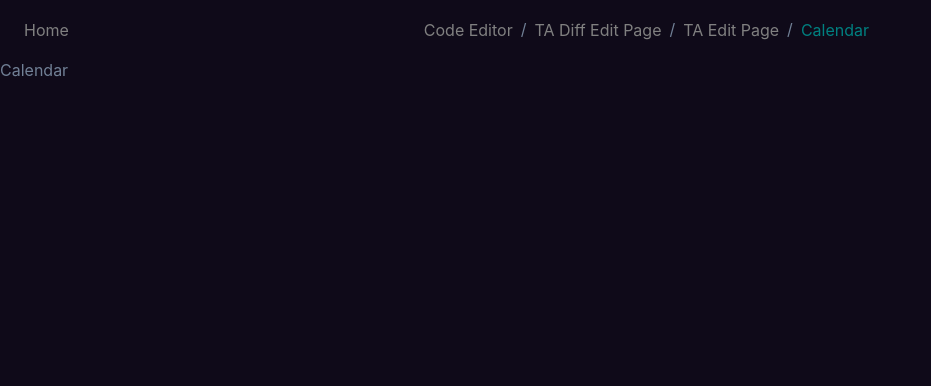
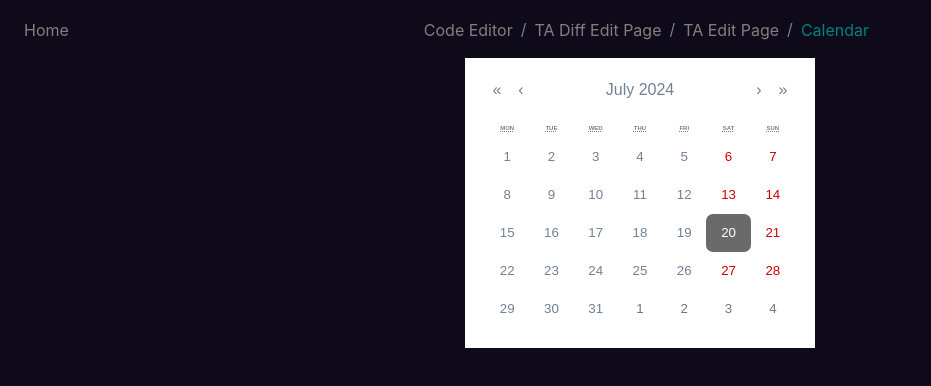
Before and after one commit to CWDll/monaco_prac, a React (Vite) app: page /calendar in a window 1280 px wide. Shown: the top 386 px of the page, without its empty margins (0-931 px from the left). Built offline with nearby package versions, Linux system fonts and the light colour scheme.

Commit message:
[Feat] style custom 적용한 calendar생성

```diff
--- a/package.json
+++ b/package.json
@@ -20,6 +20,7 @@
     "axios": "^1.7.2",
     "frame": "^1.0.0-alpha.2",
     "react": "^18.3.1",
+    "react-calendar": "^5.0.0",
     "react-dom": "^18.3.1",
     "react-icons": "^5.2.1",
     "react-router-dom": "^6.24.1",
--- /dev/null
+++ b/src/components/Calendar/MyCalendar.tsx
@@ -0,0 +1,20 @@
+import { useState } from "react";
+import * as S from "./style";
+
+const MyCalendar = () => {
+  // useState 훅의 초기값으로 현재 날짜를 넣어줌
+  const [today, setToday] = useState(new Date());
+
+  // onChange 이벤트에 넣어줘서 날짜가 지날 때마다 today값이 업데이트 되도록 구현
+  const onChangeToday = () => {
+    setToday(today);
+  };
+
+  return (
+    <S.CalendarBox>
+      <S.StyleCalendar locale="en" onChange={onChangeToday} value={today} />
+    </S.CalendarBox>
+  );
+};
+
+export default MyCalendar;
--- /dev/null
+++ b/src/components/Calendar/style.ts
@@ -0,0 +1,71 @@
+import { styled } from "styled-components";
+import Calendar from "react-calendar";
+import "react-calendar/dist/Calendar.css";
+
+export const CalendarBox = styled.div`
+  display: flex;
+  align-items: center;
+  justify-content: center;
+`;
+
+export const StyleCalendar = styled(Calendar)`
+  max-width: 100%;
+  border: none;
+  margin-bottom: 15px;
+  padding: 20px;
+
+  .react-calendar__navigation {
+    display: flex;
+    height: 24px;
+    margin-bottom: 1em;
+  }
+
+  .react-calendar__navigation button {
+    min-width: 24px;
+    background-color: none;
+  }
+
+  .react-calendar__navigation button:disabled {
+    background-color: #e8e8e8;
+  }
+
+  .react-calendar__navigation button:enabled:hover,
+  .react-calendar__navigation button:enabled:focus {
+    background-color: #e8e8e8;
+  }
+
+  .react-calendar__month-view__weekdays {
+    text-align: center;
+    text-transform: uppercase;
+    font-weight: bold;
+    font-size: 0.15em;
+  }
+
+  .react-calendar__year-view .react-calendar__tile,
+  .react-calendar__decade-view .react-calendar__tile,
+  .react-calendar__century-view .react-calendar__tile {
+    padding: 1.2em 0.5em;
+  }
+
+  .react-calendar__tile--hasActive {
+    color: #ffffff;
+    background-color: #797979;
+    border-radius: 5px;
+  }
+
+  .react-calendar__tile--hasActive:enabled:hover,
+  .react-calendar__tile--hasActive:enabled:focus {
+    background-color: #797979;
+  }
+
+  .react-calendar__tile--active {
+    color: #ffffff;
+    background-color: #6a6a6a;
+    border-radius: 7px;
+  }
+
+  .react-calendar__tile--active:enabled:hover,
+  .react-calendar__tile--active:enabled:focus {
+    background-color: #6a6a6a;
+  }
+`;
--- a/src/pages/Calendar.tsx
+++ b/src/pages/Calendar.tsx
@@ -1,7 +1,8 @@
 import React from "react";
+import MyCalendar from "../components/Calendar/MyCalendar";
 
-const Calendar = () => {
-  return <div>Calendar</div>;
+const Calendar: React.FC = () => {
+  return <MyCalendar />;
 };
 
 export default Calendar;
```
Also changed, not shown: 1 other file (tests, documents, lock files or other folders).
